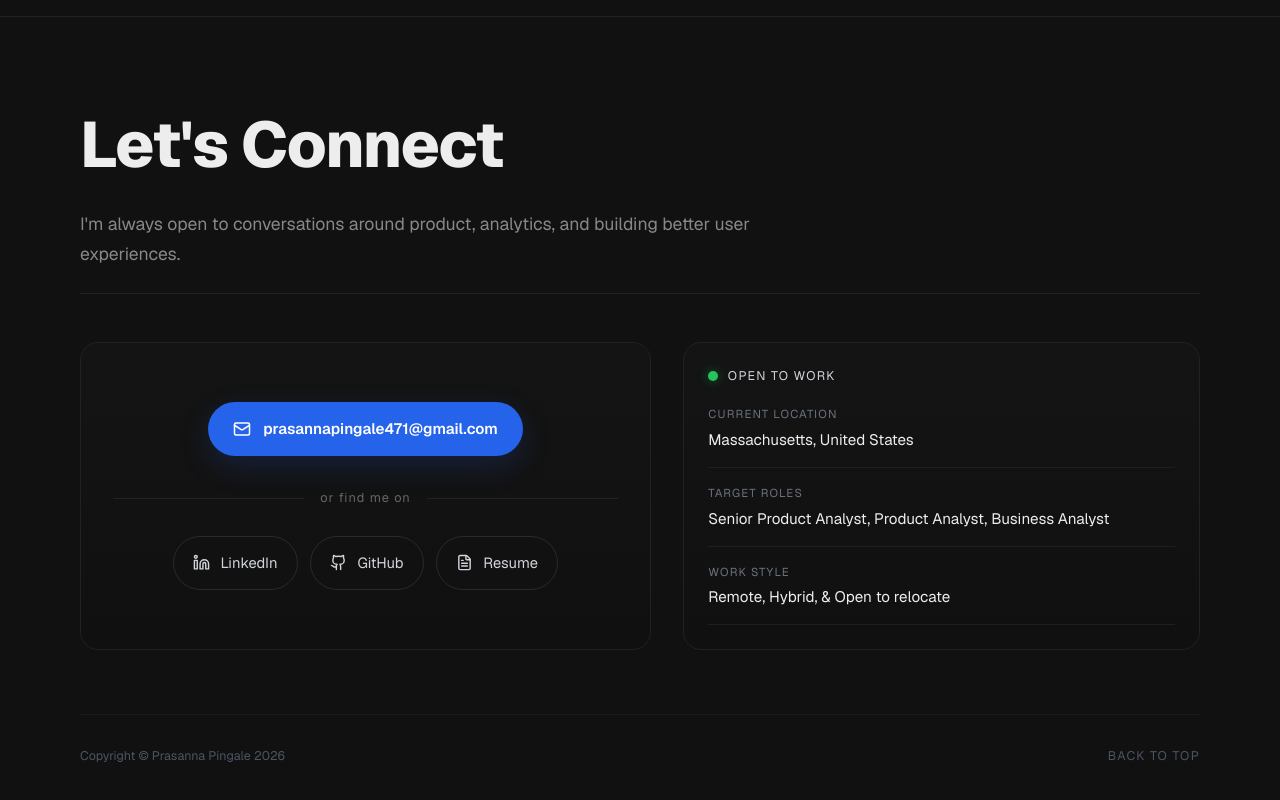
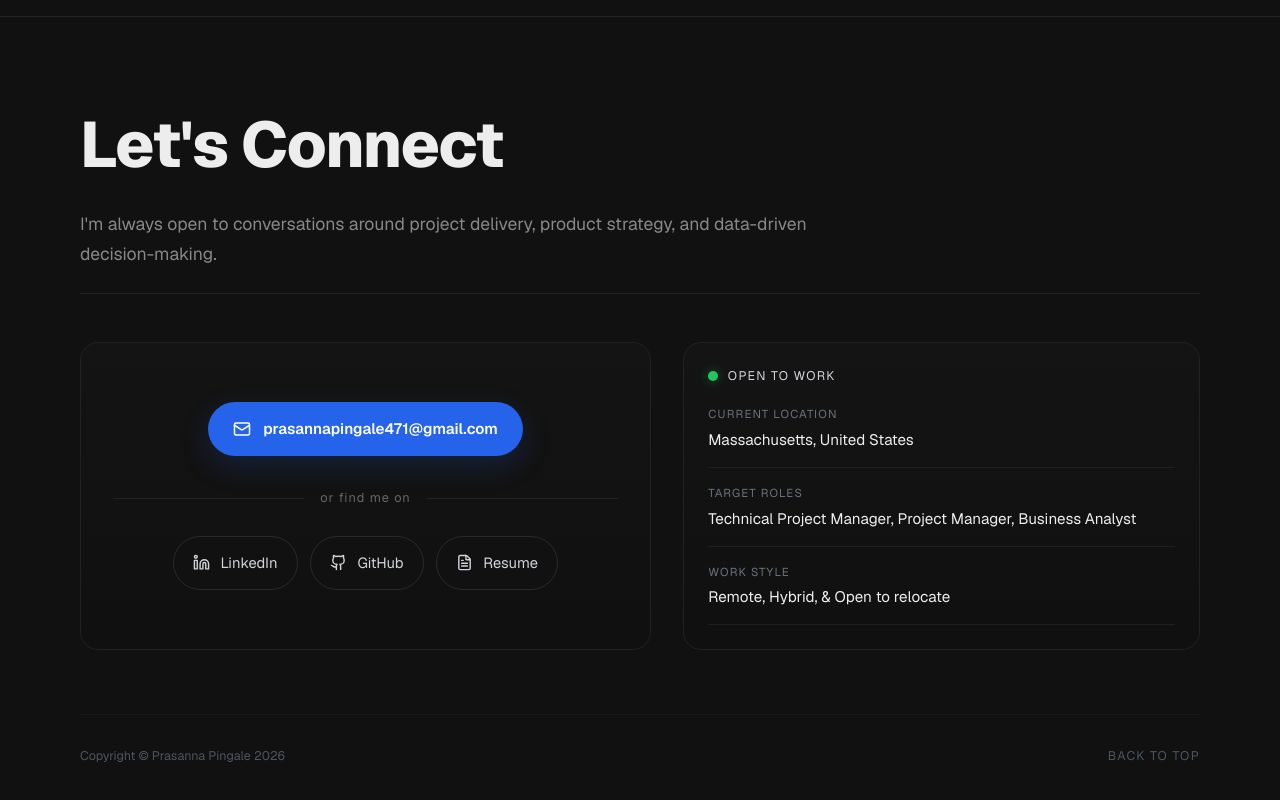
Before and after one commit to Prasanna1377/prasanna-portfolio, a Next.js app: page / in a window 1280 px wide. Shown: the part 7013-7813 px from the top of the page. Built offline with nearby package versions, Linux system fonts and the light colour scheme.

Commit message:
Update resume link, LinkedIn URL, and contact section for TPM rebrand
- New resume link (TPM resume on Google Drive)
- Updated LinkedIn URL to prasanna-p-1b9190421
- Updated target roles to Technical Project Manager, Project Manager, Business Analyst
- Updated contact intro blurb to TPM framing

```diff
--- a/components/Contact.tsx
+++ b/components/Contact.tsx
@@ -23,7 +23,7 @@ export default function Contact() {
   const socialLinks = [
     {
       label: "LinkedIn",
-      href: "https://www.linkedin.com/in/prasannapingale/",
+      href: "https://www.linkedin.com/in/prasanna-p-1b9190421/",
       icon: Linkedin,
     },
     {
@@ -33,7 +33,7 @@ export default function Contact() {
     },
     {
       label: "Resume",
-      href: "https://drive.google.com/file/d/1cy3InfnwCG4hWoGI-em-hwP5XcpEzgnB/view?usp=sharing",
+      href: "https://drive.google.com/file/d/1FUNtfY8N53f9K5ba24XhC_4Oa8yHYeDN/view?usp=drive_link",
       icon: FileText,
     },
   ];
@@ -75,7 +75,7 @@ export default function Contact() {
               maxWidth: "760px",
             }}
           >
-            I&apos;m always open to conversations around product, analytics, and building better user experiences.
+            I&apos;m always open to conversations around project delivery, product strategy, and data-driven decision-making.
           </p>
         </motion.div>
 
@@ -272,7 +272,7 @@ export default function Contact() {
                 ["Current Location", "Massachusetts, United States"],
                 [
                   "Target Roles",
-                  "Senior Product Analyst, Product Analyst, Business Analyst",
+                  "Technical Project Manager, Project Manager, Business Analyst",
                 ],
                 ["Work Style", "Remote, Hybrid, & Open to relocate"],
               ].map(([label, value]) => (
--- a/components/Nav.tsx
+++ b/components/Nav.tsx
@@ -177,7 +177,7 @@ export default function Nav() {
           {/* Resume button — always visible */}
           {!isTablet && (
             <a
-              href="https://drive.google.com/file/d/1cy3InfnwCG4hWoGI-em-hwP5XcpEzgnB/view?usp=sharing"
+              href="https://drive.google.com/file/d/1FUNtfY8N53f9K5ba24XhC_4Oa8yHYeDN/view?usp=drive_link"
               target="_blank"
               rel="noopener noreferrer"
               style={{
@@ -318,7 +318,7 @@ export default function Nav() {
             ))}
 
             <a
-              href="https://drive.google.com/file/d/1cy3InfnwCG4hWoGI-em-hwP5XcpEzgnB/view?usp=sharing"
+              href="https://drive.google.com/file/d/1FUNtfY8N53f9K5ba24XhC_4Oa8yHYeDN/view?usp=drive_link"
               target="_blank"
               rel="noopener noreferrer"
               onClick={handleLinkClick}
```
